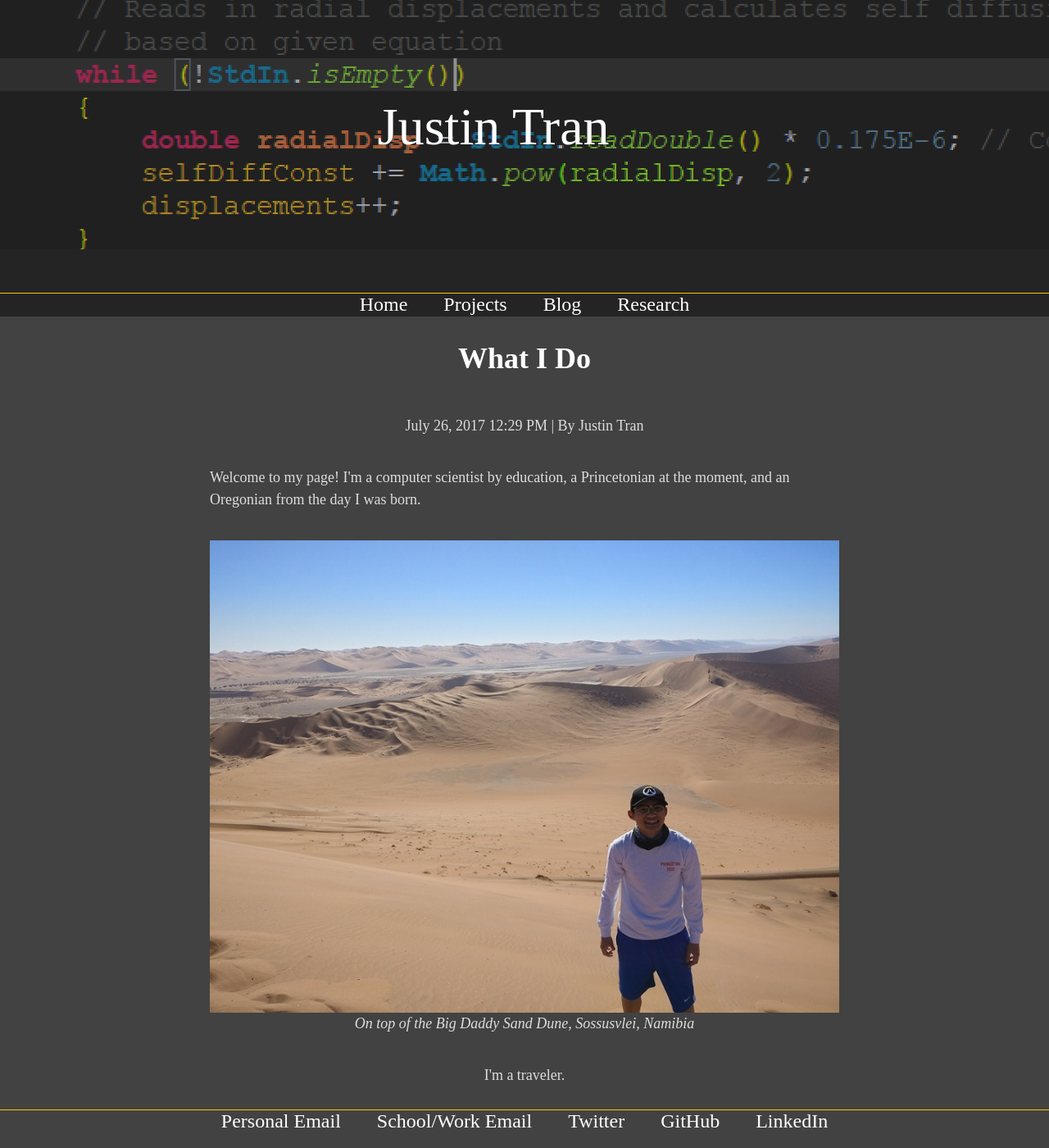
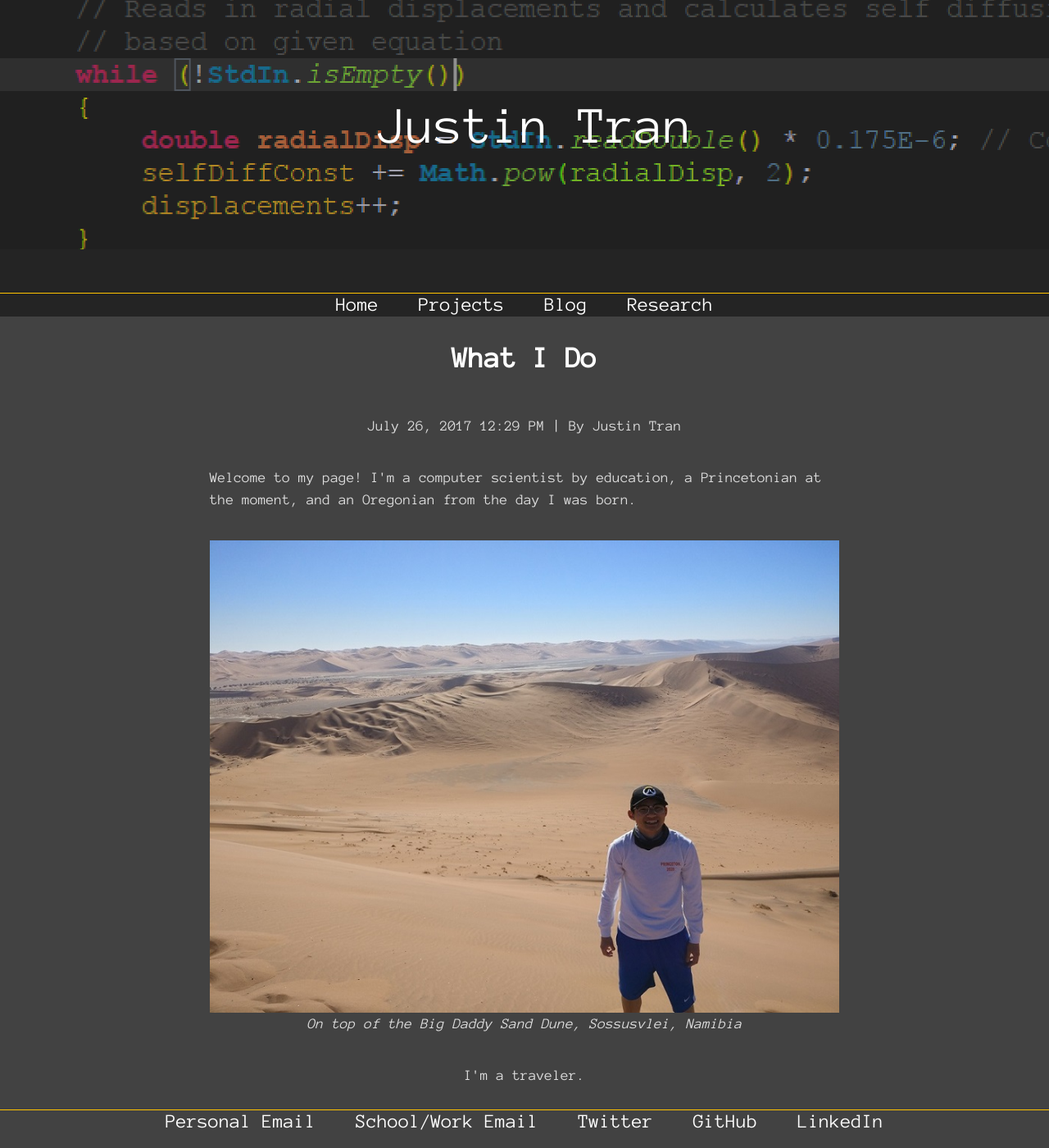
Before and after one commit to justintranjt/justintranjt.github.io, a Jekyll site: the page built from index.md, in a window 1280 px wide. Shown: the whole page at 82% size. Built offline with Jekyll 4.4.1, drawn with Linux system fonts in a browser that asks for light colours.

Commit message:
Update default.html

```diff
--- a/_layouts/default.html
+++ b/_layouts/default.html
@@ -19,7 +19,7 @@
             <!-- CSS Reset from http://necolas.github.io/normalize.css/-->
             <link href="/normalize.css" rel="stylesheet" type="text/css">
 
-            <link href="https://fonts.googleapis.com/css?family=Inconsolata" rel="stylesheet" type="text/css">
+            <link href="https://fonts.googleapis.com/css?family=Anonymous+Pro" rel="stylesheet" type="text/css">
             <link href="/mainstyle.css" rel="stylesheet" type="text/css">
 
             <title>{{ page.title }}</title>
```
